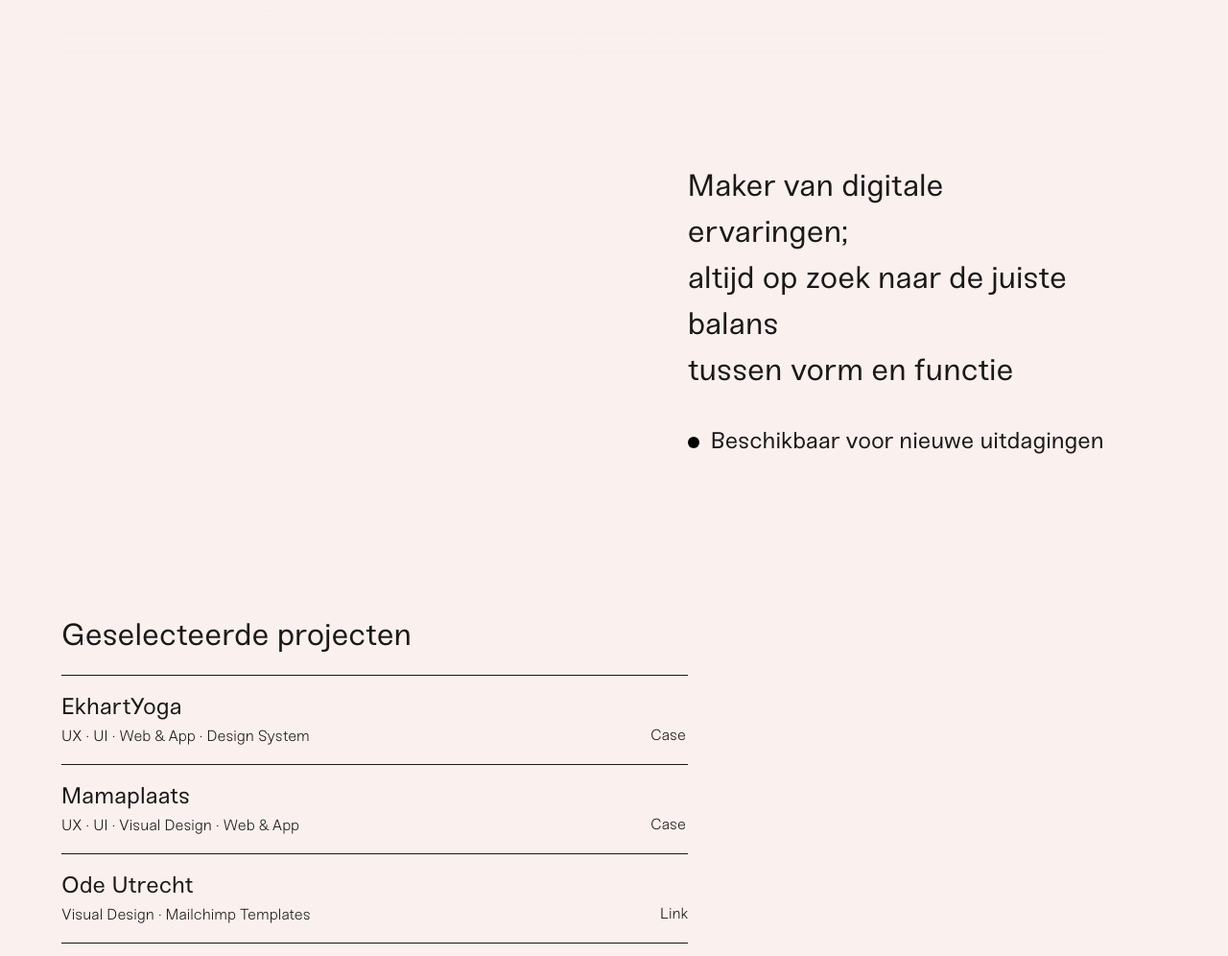
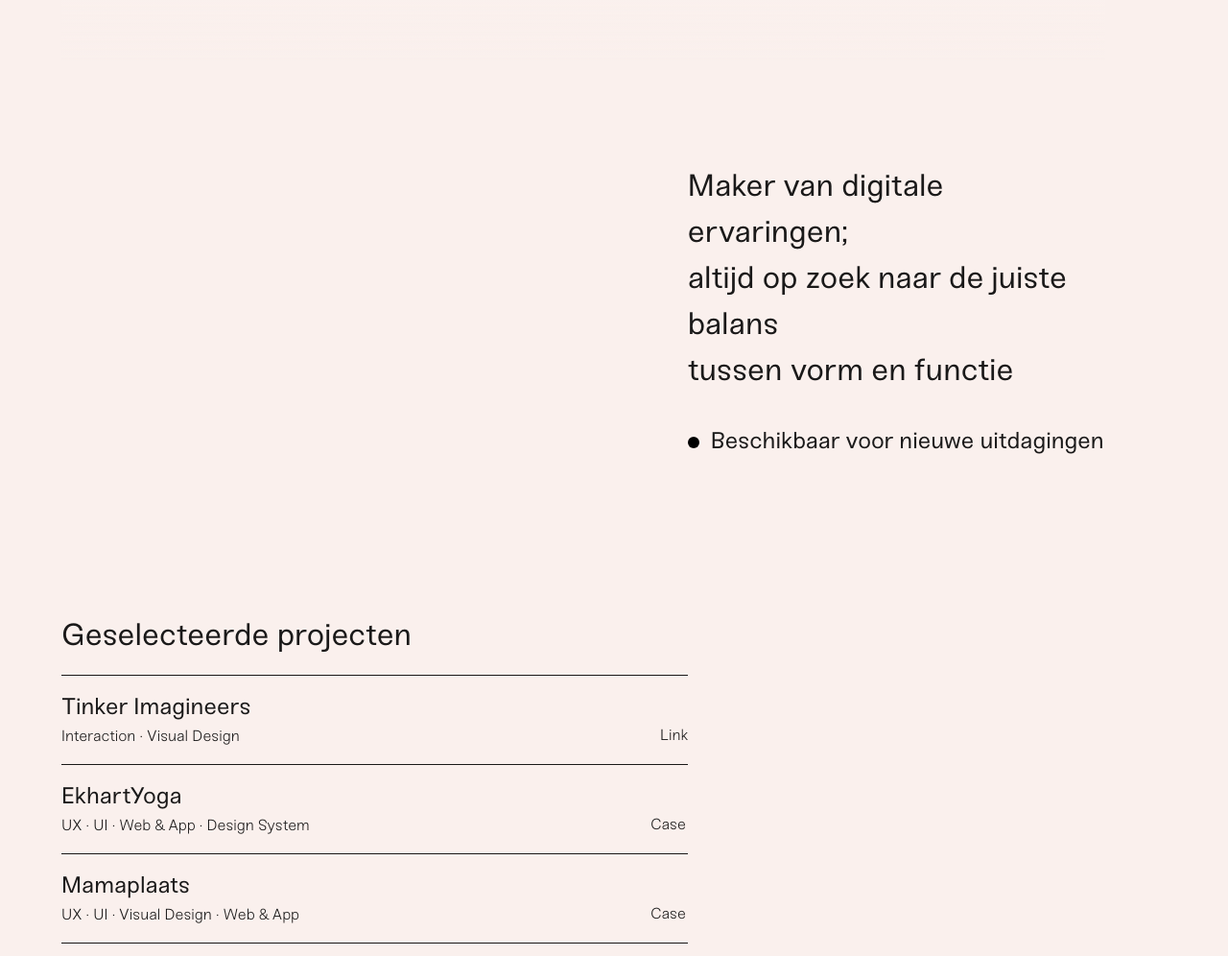
Before and after one commit to timowentink/portfolio, a plain HTML site: page index.html in a window 1280 px wide. Shown: the part 100-1096 px from the top of the page at 96% size. Drawn offline with Linux system fonts and the light colour scheme.

Commit message:
Tinker added

```diff
--- a/index.html
+++ b/index.html
@@ -47,6 +47,17 @@
       <section class="projects on-grid has-padding-vh">
       <div class="grid-3 table projects">
             <div class="table-head large">Geselecteerde projecten</div>
+            <a class="fade-arrow" href="https://www.tinker.nl">
+            <div class="row row-link">
+              <div class="title">
+                <h3 class="medium">Tinker Imagineers</h3>
+                <span class="small tags">Interaction &bull; Visual Design</span>
+              </div>
+              <div class="right">
+                  <span class="arrow">Link<span class="small fade move"> &#x2197;</span></span>
+              </div>
+            </div>
+            </a>
             <a class="fade-arrow" href="ekhartyoga.html">
             <div class="row row-link">
               <div class="title">
```
